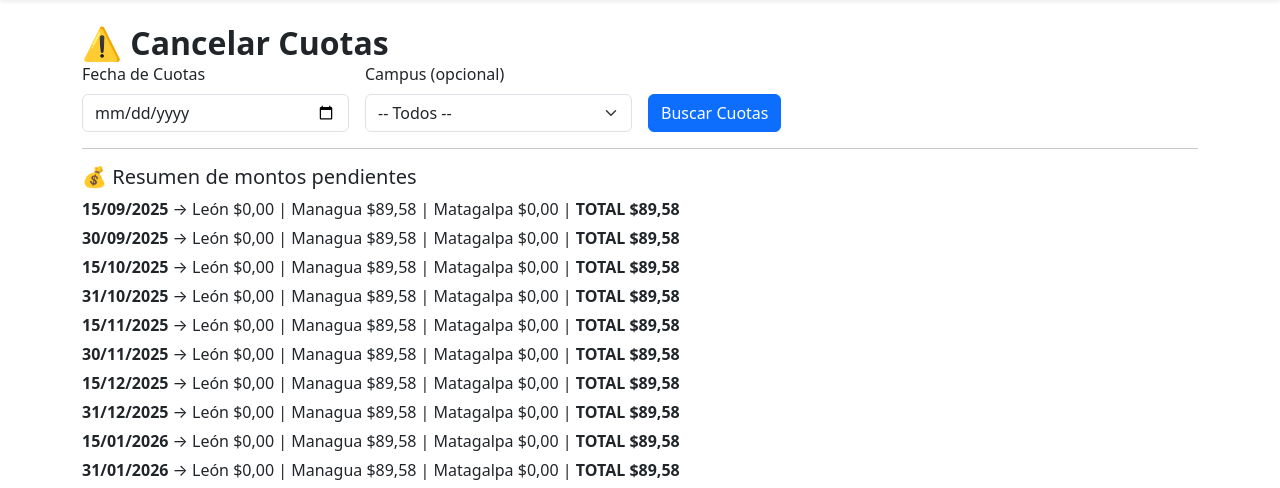
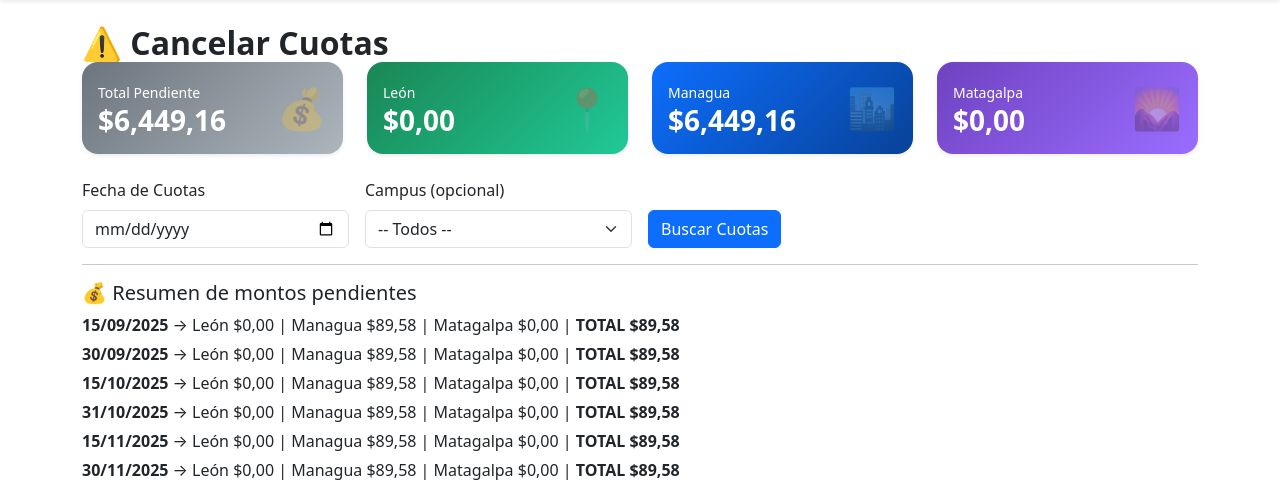
Before and after one commit to Villalobos87/prestamos_app, a Django app: page /cancelar-cuotas-masivo/ in a window 1280 px wide. Shown: the part 56-544 px from the top of the page. Run offline with Django 5.2, Linux system fonts and the light colour scheme; the visitor is signed in with stand-in values (Sample User, id 1); data comes from the database, SQL or seed files in the repository; some libraries are stand-ins or nearby versions.

Commit message:
feat: KPI montos pendientes por campus

```diff
--- a/prestamos/templates/prestamos/cancelar_cuotas_masivo.html
+++ b/prestamos/templates/prestamos/cancelar_cuotas_masivo.html
@@ -2,6 +2,74 @@
 {% load humanize %}
 {% block content %}
 <h2 class="fw-bold mb-0">⚠️ Cancelar Cuotas</h2>
+
+<div class="row mb-4">
+
+  <!-- TOTAL -->
+  <div class="col-md-3">
+    <div class="card border-0 shadow-sm rounded-4"
+         style="background: linear-gradient(135deg, #6c757d, #adb5bd); color:white;">
+      <div class="card-body d-flex justify-content-between align-items-center">
+        <div>
+          <small>Total Pendiente</small>
+          <h3 class="fw-bold mb-0">
+            ${{ total_pendiente|floatformat:2|intcomma }}
+          </h3>
+        </div>
+        <div style="font-size:40px; opacity:0.3;">💰</div>
+      </div>
+    </div>
+  </div>
+
+  <!-- LEON -->
+  <div class="col-md-3">
+    <div class="card border-0 shadow-sm rounded-4"
+         style="background: linear-gradient(135deg, #198754, #20c997); color:white;">
+      <div class="card-body d-flex justify-content-between align-items-center">
+        <div>
+          <small>León</small>
+          <h3 class="fw-bold mb-0">
+            ${{ total_leon|floatformat:2|intcomma }}
+          </h3>
+        </div>
+        <div style="font-size:40px; opacity:0.3;">📍</div>
+      </div>
+    </div>
+  </div>
+
+  <!-- MANAGUA -->
+  <div class="col-md-3">
+    <div class="card border-0 shadow-sm rounded-4"
+         style="background: linear-gradient(135deg, #0d6efd, #084298); color:white;">
+      <div class="card-body d-flex justify-content-between align-items-center">
+        <div>
+          <small>Managua</small>
+          <h3 class="fw-bold mb-0">
+            ${{ total_managua|floatformat:2|intcomma }}
+          </h3>
+        </div>
+        <div style="font-size:40px; opacity:0.3;">🏙️</div>
+      </div>
+    </div>
+  </div>
+
+  <!-- MATAGALPA -->
+  <div class="col-md-3">
+    <div class="card border-0 shadow-sm rounded-4"
+         style="background: linear-gradient(135deg, #6f42c1, #9b6dff); color:white;">
+      <div class="card-body d-flex justify-content-between align-items-center">
+        <div>
+          <small>Matagalpa</small>
+          <h3 class="fw-bold mb-0">
+            ${{ total_matagalpa|floatformat:2|intcomma }}
+          </h3>
+        </div>
+        <div style="font-size:40px; opacity:0.3;">🌄</div>
+      </div>
+    </div>
+  </div>
+
+</div>
 
 <!-- FILTRO FECHA/CAMPUS -->
 <form method="get" class="row g-3 mb-3">
--- a/prestamos/views.py
+++ b/prestamos/views.py
@@ -28,6 +28,8 @@ from django.contrib.auth import authenticate, login
 from django.contrib.auth.mixins import LoginRequiredMixin
 from django.contrib.auth.mixins import AccessMixin
 from django.contrib.auth.decorators import login_required
+from collections import defaultdict
+
 
 
 # ======================================
@@ -291,8 +293,8 @@ def cancelar_cuotas_masivo(request):
                 elif accion == "modificar_fecha":
                     if nueva_fecha:
                         cuota.fecha_pago = nueva_fecha
-                        cuota.motivo = observacion
-                        cuota.save(update_fields=["fecha_pago"])
+                        cuota.observacion = observacion
+                        cuota.save(update_fields=["fecha_pago", "observacion"])
 
             messages.success(request, "✅ Acciones aplicadas.")
             return redirect("prestamos:cancelar_cuotas_masivo")
@@ -318,11 +320,8 @@ def cancelar_cuotas_masivo(request):
         total = sum(c.monto_total for c in cuotas)
 
     # ===================
-    # 🔥 RESUMEN OPTIMIZADO (RÁPIDO)
+    # 🔥 RESUMEN OPTIMIZADO
     # ===================
-    from django.db.models import Sum
-    from collections import defaultdict
-
     resumen = defaultdict(lambda: {
         "León": 0,
         "Managua": 0,
@@ -341,25 +340,33 @@ def cancelar_cuotas_masivo(request):
     for d in datos:
         fecha_key = d["fecha_pago"]
         campus_nombre = (d["prestamo__trabajador__campus"] or "").strip().lower()
-        monto = float(d["total_monto"] or 0)
+        monto = d["total_monto"] or 0  # 🔥 sin float
 
-        # Normalizar nombres (CLAVE 🔥)
-        if "león" in campus_nombre:
+        if "leon" in campus_nombre or "león" in campus_nombre:
             campus_nombre = "León"
         elif "managua" in campus_nombre:
             campus_nombre = "Managua"
         elif "matagalpa" in campus_nombre:
             campus_nombre = "Matagalpa"
         else:
-            continue  # ignora otros valores raros
+            continue
 
         resumen[fecha_key][campus_nombre] += monto
         resumen[fecha_key]["total"] += monto
 
-    resumen_ordenado = dict(resumen)
+    # 🔥 ORDENAR
+    resumen_ordenado = dict(sorted(resumen.items()))
 
     # ===================
-    # RENDER
+    # 🔥 KPI TOTALES
+    # ===================
+    total_pendiente = sum(d["total"] for d in resumen_ordenado.values())
+    total_leon = sum(d["León"] for d in resumen_ordenado.values())
+    total_managua = sum(d["Managua"] for d in resumen_ordenado.values())
+    total_matagalpa = sum(d["Matagalpa"] for d in resumen_ordenado.values())
+
+    # ===================
+    # RENDER (SIN ERRORES)
     # ===================
     return render(
         request,
@@ -370,6 +377,12 @@ def cancelar_cuotas_masivo(request):
             "campus": campus,
             "total": total,
             "resumen": resumen_ordenado,
+
+            # 🔥 KPI
+            "total_pendiente": total_pendiente,
+            "total_leon": total_leon,
+            "total_managua": total_managua,
+            "total_matagalpa": total_matagalpa,
         }
     )
 
```
